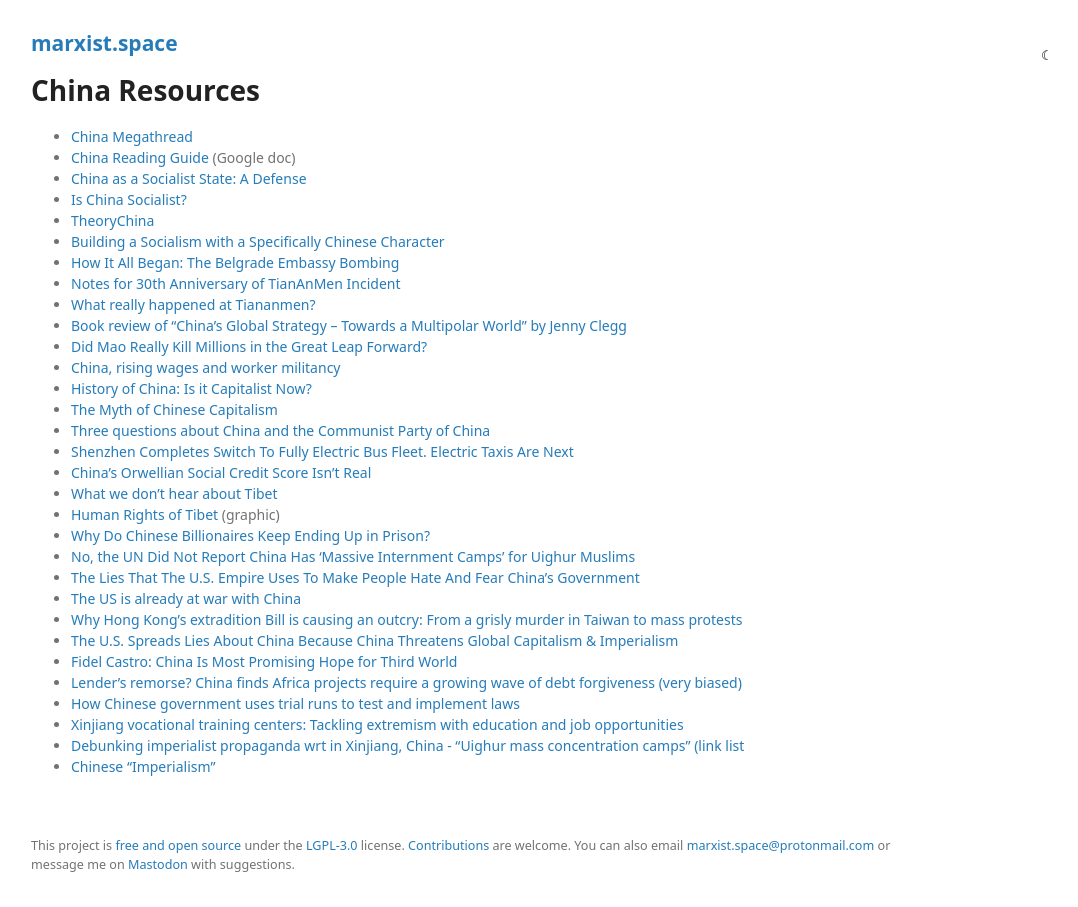
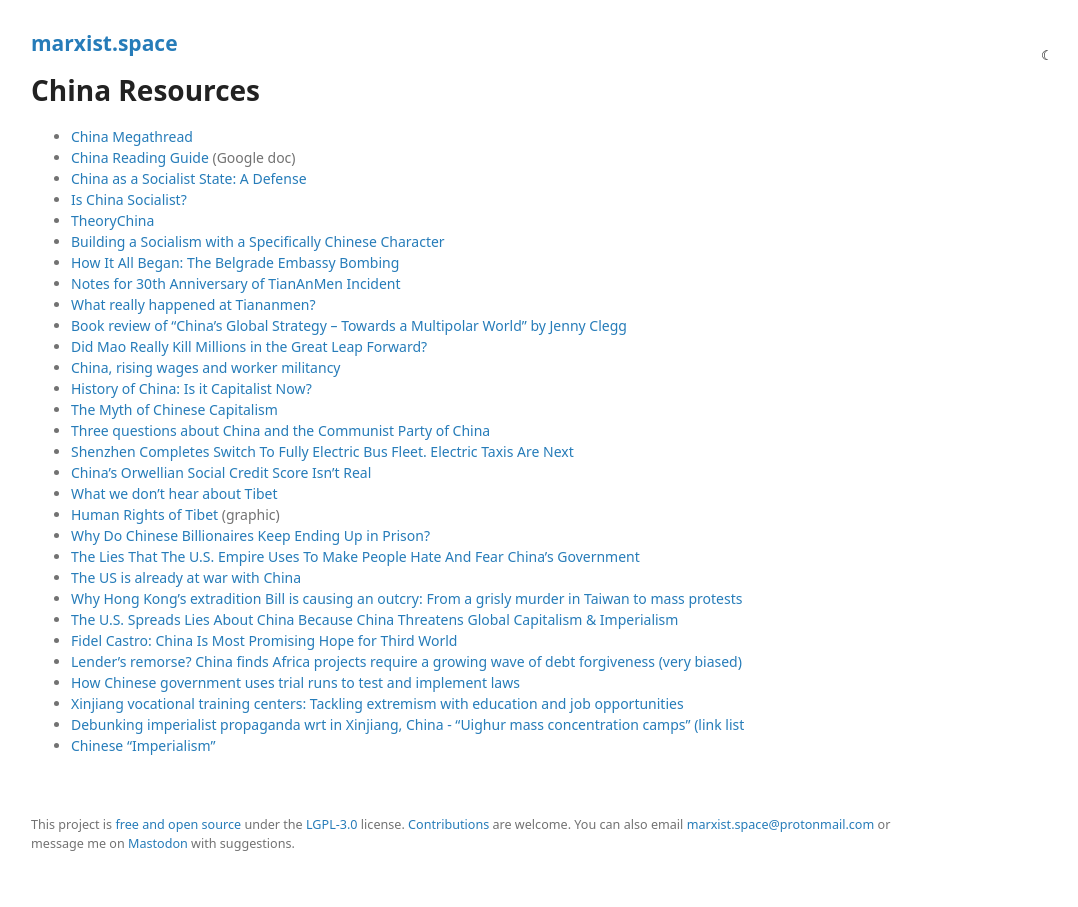
Before and after one commit to prolesoft/marxist.space, a Jekyll site: the page built from china.md, in a window 1280 px wide. Shown: the whole page, without its empty margins (179-1257 px from the left). Built offline with Jekyll 4.4.1, drawn with Linux system fonts in a browser that asks for light colours; our own code applies the rules of GitHub Pages for plain Markdown files.

Commit message:
chore: rm duplicate link

```diff
--- a/china.md
+++ b/china.md
@@ -27,7 +27,6 @@
 * [What we don't hear about Tibet](https://www.theguardian.com/commentisfree/2009/feb/10/tibet-china-feudalism)
 * [Human Rights of Tibet](https://factandtruth.wordpress.com/human-rights-of-tibet/) (graphic)
 * [Why Do Chinese Billionaires Keep Ending Up in Prison?](https://www.theatlantic.com/international/archive/2013/01/why-do-chinese-billionaires-keep-ending-up-in-prison/272633/)
-* [No, the UN Did Not Report China Has ‘Massive Internment Camps’ for Uighur Muslims](https://thegrayzone.com/2018/08/23/un-did-not-report-china-internment-camps-uighur-muslims/)
 * [The Lies That The U.S. Empire Uses To Make People Hate And Fear China’s Government](https://medium.com/the-progressive-edge/the-lies-that-the-u-s-empire-uses-to-make-people-hate-and-fear-chinas-government-aeeedd645b5b)
 * [The US is already at war with China](https://www.thenation.com/article/the-us-is-already-at-war-with-china/)
 * [Why Hong Kong's extradition Bill is causing an outcry: From a grisly murder in Taiwan to mass protests](https://www.straitstimes.com/asia/east-asia/hong-kongs-extradition-bill-from-a-grisly-murder-to-mass-protests)
```
